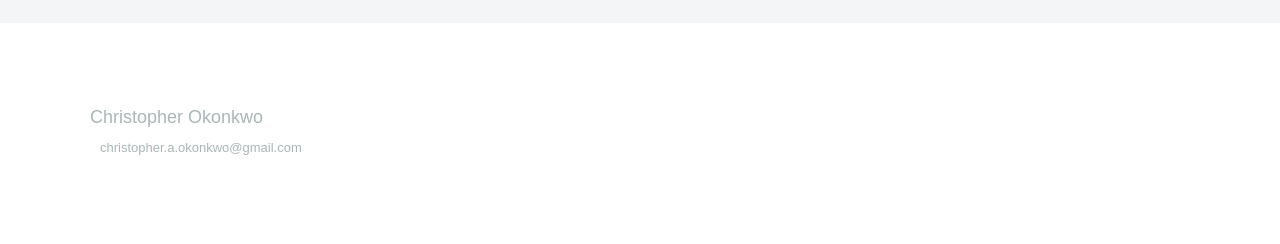
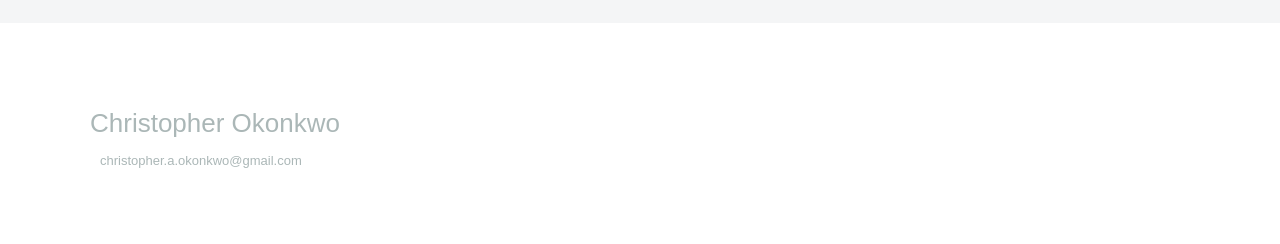
Before and after one commit to crisokonkwo/crisokonkwo.github.io, a Jekyll site: the page built from _pages/about.md, in a window 1280 px wide. Shown: the part 2045-2289 px from the top of the page. Built offline with Jekyll 4.4.1, drawn with Linux system fonts in a browser that asks for light colours; nearby versions of some CDN libraries; some web fonts are replaced.

Commit message:
Update footer.html

```diff
--- a/_includes/footer.html
+++ b/_includes/footer.html
@@ -1,7 +1,7 @@
 <footer class="footer">
 
 	<div class="wrap">
-		<p class="footer__text">{{ site.data.settings.footer_settings.footer_tagline }}</p>
+		<p class="footer__text" style="font-size: 26px">{{ site.data.settings.footer_settings.footer_tagline }}</p>
 		<div class="footer__copyright">
 			<a href="mailto:christopher.a.okonkwo@gmail.com">christopher.a.okonkwo@gmail.com</a>
 		</div>
```
